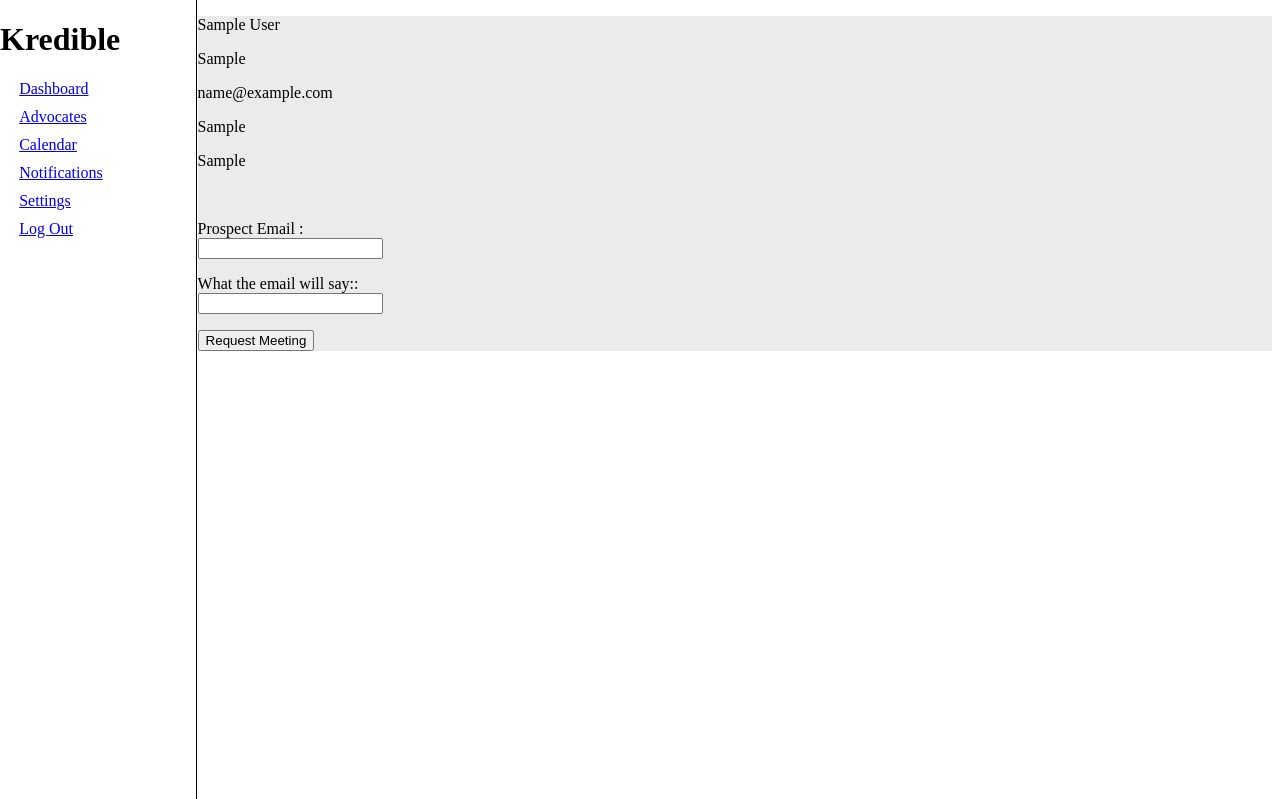
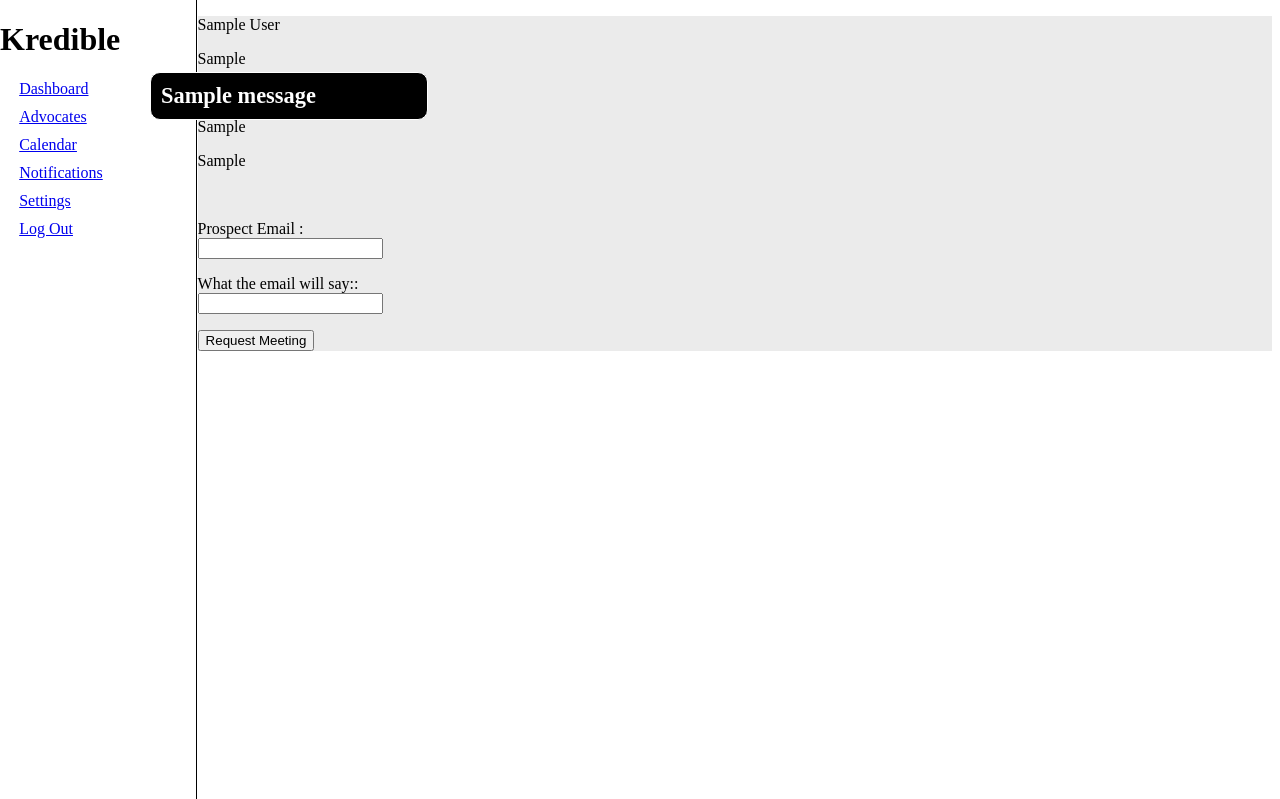
Before and after one commit to mitchhenline/kredible_app, a Flask app: page /advocates/1 in a window 1280 px wide. Run offline with Flask 2, Linux system fonts and the light colour scheme; the visitor is signed in with stand-in values (Sample User, id 1); tables that the repository leaves empty hold one stand-in row (Sample ...); one stand-in notice (Sample message) is shown.

Commit message:
alert added

```diff
--- a/server.py
+++ b/server.py
@@ -1,6 +1,7 @@
 """Kredible server."""
 
 from flask import Flask, render_template, request, session, redirect, flash, abort
+from flask_wtf import FlaskForm
 from jinja2 import StrictUndefined
 from model import connect_to_db, UserAdv
 from forms import LoginForm, RequestMeetingForm
@@ -30,7 +31,7 @@ def advocates_page():
     advocate_list = []
 
 
-    #NOT SURE IF WE NEED THIS
+    #NOT SURE IF WE NEED THIS, check later when add the js form
     # form = RequestMeetingForm(request.form)
 
     # if form.validate_on_submit():
@@ -51,20 +52,18 @@ def get_advocate_info(adv_id):
     if 'id' not in session:
         return redirect('/login')
 
-    advocate = crud.get_advocate_by_id(adv_id)
-
-
     if not UserAdv.query.filter_by(adv_id=adv_id, id = session['id']).first():
         abort(403)
 
+    advocate = crud.get_advocate_by_id(adv_id)
     form = RequestMeetingForm(request.form)
 
     if form.validate_on_submit():
         prospect_email = form.prospect_email.data
         notes = form.notes.data
         print(notes)
+        flash("Request sent")
 
-        return redirect('/advocates')
 
     else:
         print('not validated')
--- a/static/styles.css
+++ b/static/styles.css
@@ -9,6 +9,23 @@
     padding: 20px;
   }
 
+
+.alert {
+    z-index: 1;
+    position: fixed;
+    top: 50px;
+    left: 150px;
+    border-color: #000000;
+    background-color: #000000;
+    border: solid;
+    border-width: 1px;
+    padding: 10px;
+    font-size: 140%;
+    color:#ffffff;
+    width: 20%;
+    border-radius: 10px;
+
+}
 
 /* /////////////////// */
 /*      NAV BAR        */
--- a/templates/view_ind_adv.html
+++ b/templates/view_ind_adv.html
@@ -13,6 +13,10 @@
     <a id="logout" href="/logout">Log Out</a>
 
 </div>
+
+{% for message in get_flashed_messages() %}
+    <h3 class="alert">{{ message }}</h3>
+{% endfor %}
 
 <div id="right-side">
             <p id="adv-title">{{ advocate.first_name }} {{ advocate.last_name }}</p>
```
